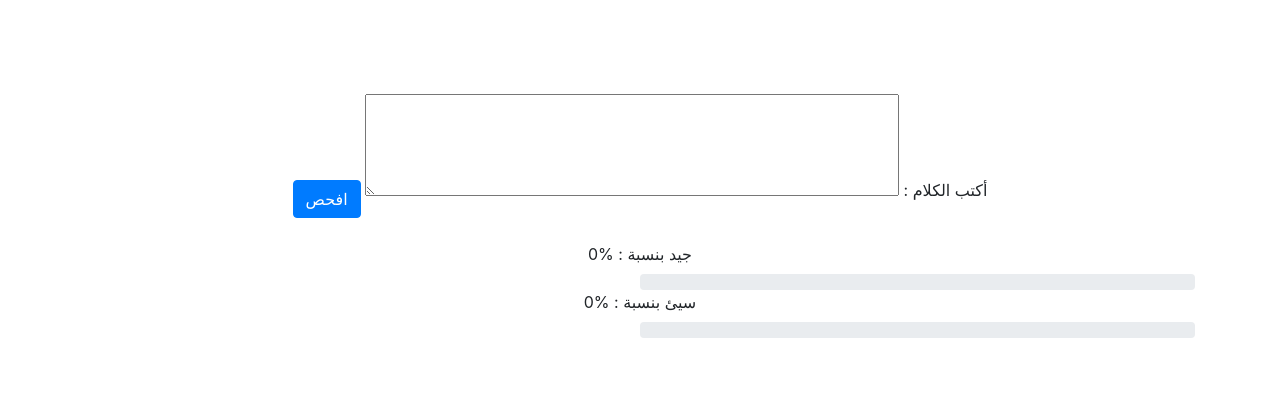
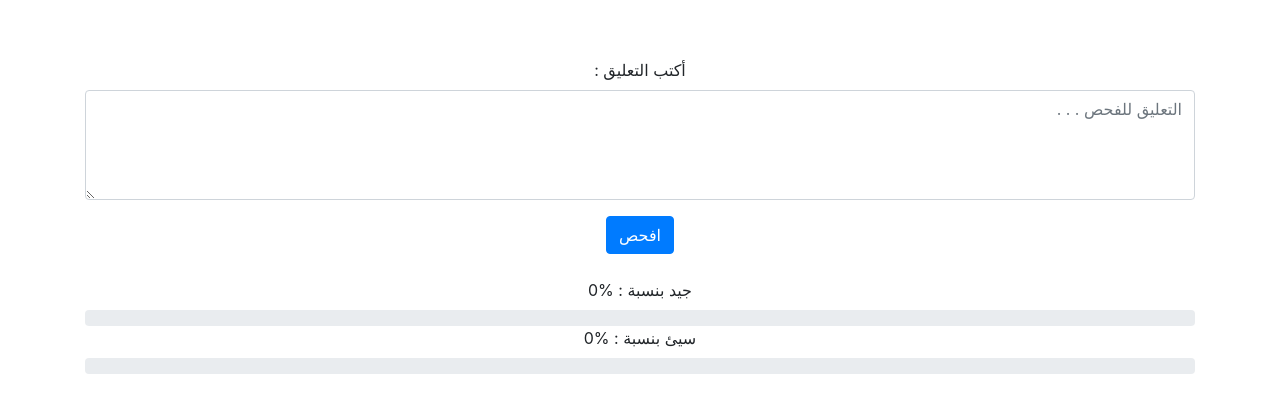
Before and after one commit to Zaidk95/toxic-arabic, a plain HTML site: page index.html in a window 1280 px wide. Shown: the part 184-596 px from the top of the page. Drawn offline with nearby package versions, Linux system fonts and the light colour scheme.

Commit message:
تغيير التصميم

```diff
--- a/index.html
+++ b/index.html
@@ -18,14 +18,20 @@
         height: 100vh;
       }
       .progress {
-        width: 50%;
+        width: 100%;
       }
     </style>
   </head>
   <body dir="rtl">
     <div class="container text-center">
-      <label for="inputText">أكتب الكلام :</label>
-      <textarea id="inputText" name="inputText" rows="4" cols="50"></textarea>
+      <label for="inputText">أكتب التعليق :</label>
+      <textarea
+        id="inputText"
+        name="inputText"
+        rows="4"
+        class="form-control"
+        placeholder="التعليق للفحص . . . "
+      ></textarea>
       <button onclick="sendData()" class="btn btn-primary mt-3">افحص</button>
       <br /><br />
       <label for="LABEL_0">جيد بنسبة : </label>
```
